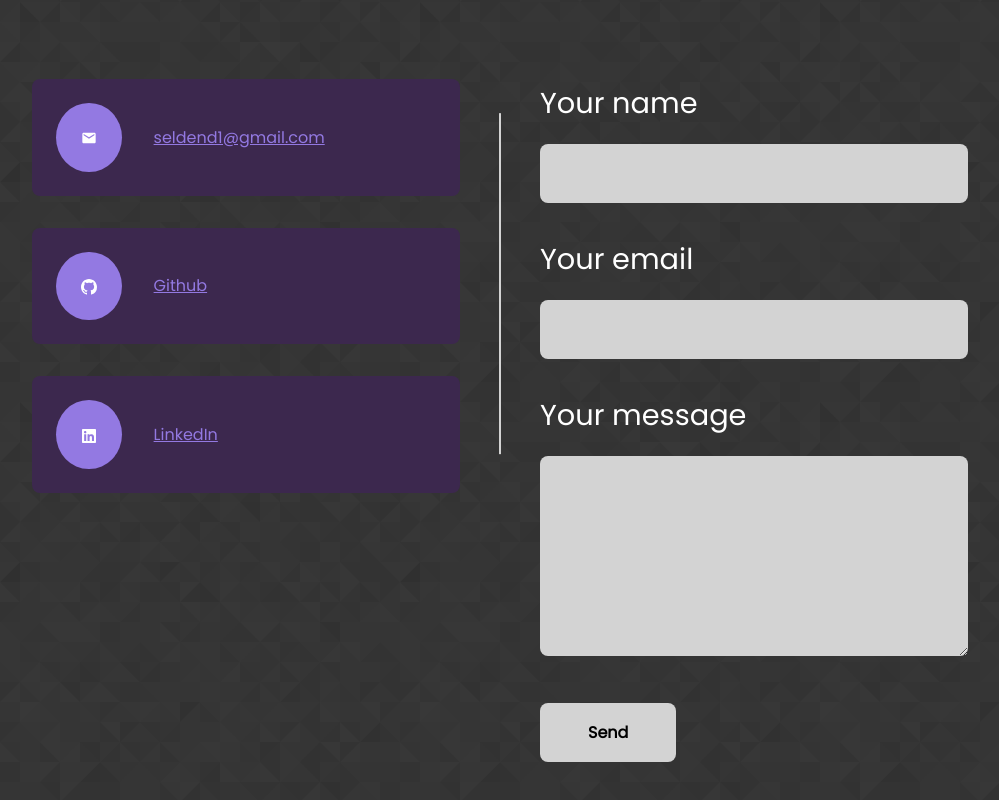
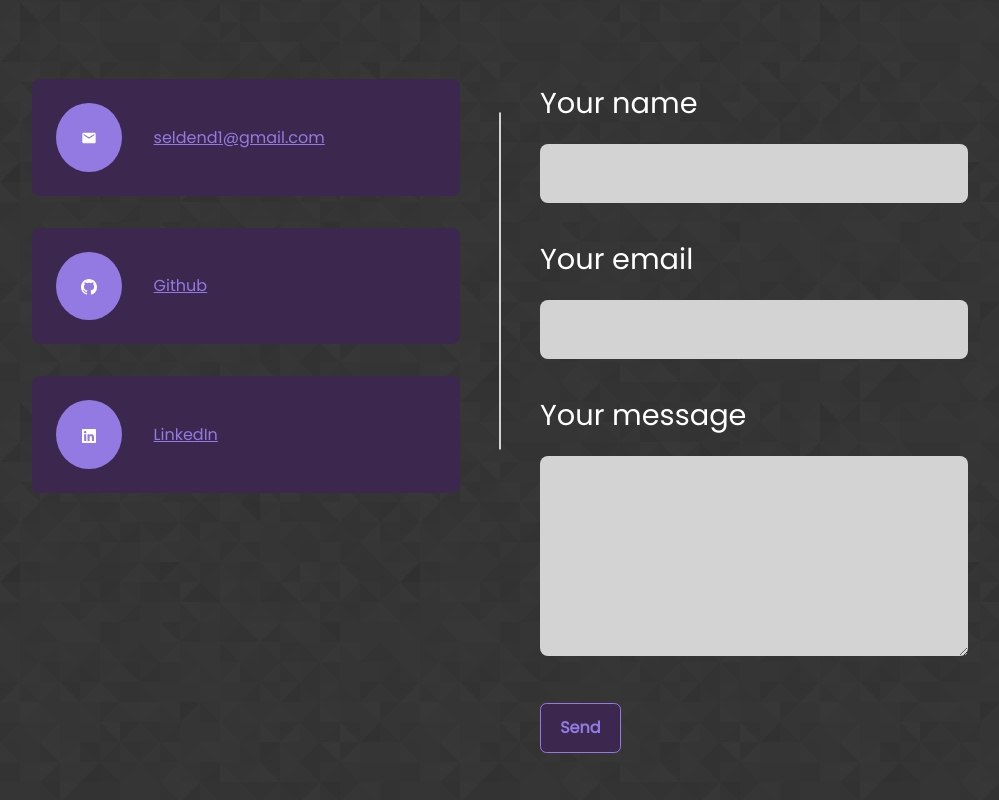
Before and after one commit to selden-CBC2021/portfolio-website, a React (Create React App) app: page /Contact in a window 1280 px wide. Shown: the part 438-1238 px from the top of the page, without its empty margins (140-1139 px from the left). Built offline with nearby package versions, Linux system fonts and the light colour scheme.

Commit message:
fixed homepage destination

```diff
--- a/package.json
+++ b/package.json
@@ -2,7 +2,7 @@
   "name": "portfolio-website",
   "version": "0.1.0",
   "private": true,
-  "homepage": "https://selden-cbc2021.github.io/portfolio-website/",
+  "homepage": "https://selden-cbc2021.github.io/About/",
   "dependencies": {
     "@testing-library/jest-dom": "^5.16.3",
     "@testing-library/react": "^12.1.4",
--- a/src/components/ContactForm.jsx
+++ b/src/components/ContactForm.jsx
@@ -1,5 +1,6 @@
 import React, { useState } from 'react'
 import styled from 'styled-components';
+import '../index.css'
 
 const FormStyles = styled.form`
   width: 100%;
@@ -27,17 +28,27 @@ const FormStyles = styled.form`
       min-height: 200px;
       resize: vertical;
   }
-  button[type="submit"]{
-    background-color: lightgray;
-    color: black;
-    font-size: 1rem;
+  .btn {
+    width: max-content;
     display: inline-block;
-    outline: none;
-    border: none;
-    padding: 1rem 3rem;
-    border-radius: 8px;
+    background: var(--color-bg);
+    color: var(--color-primary);
+    padding: 0.75rem 1.2rem;
+    border-radius: 0.4rem;
+    text: var(--color-primary);
     cursor: pointer;
-  }
+    border: 1px solid var(--color-primary);
+    transition: var(--transition);
+}
+.btn:hover {
+  background: var(--color-white);
+  color: var(--color-bg);
+  border-color: transparent;
+}
+.btn-primary {
+  background: var(--color-primary);
+  color: var(--color-bg);
+}
 
 `
 
@@ -68,7 +79,7 @@ export default function ContactForm() {
              />
           </label>
         </div>
-        <button type="submit"><strong>Send</strong></button>
+        <button className="btn" type="submit"><strong>Send</strong></button>
       </FormStyles>
     </div>
   )
```
